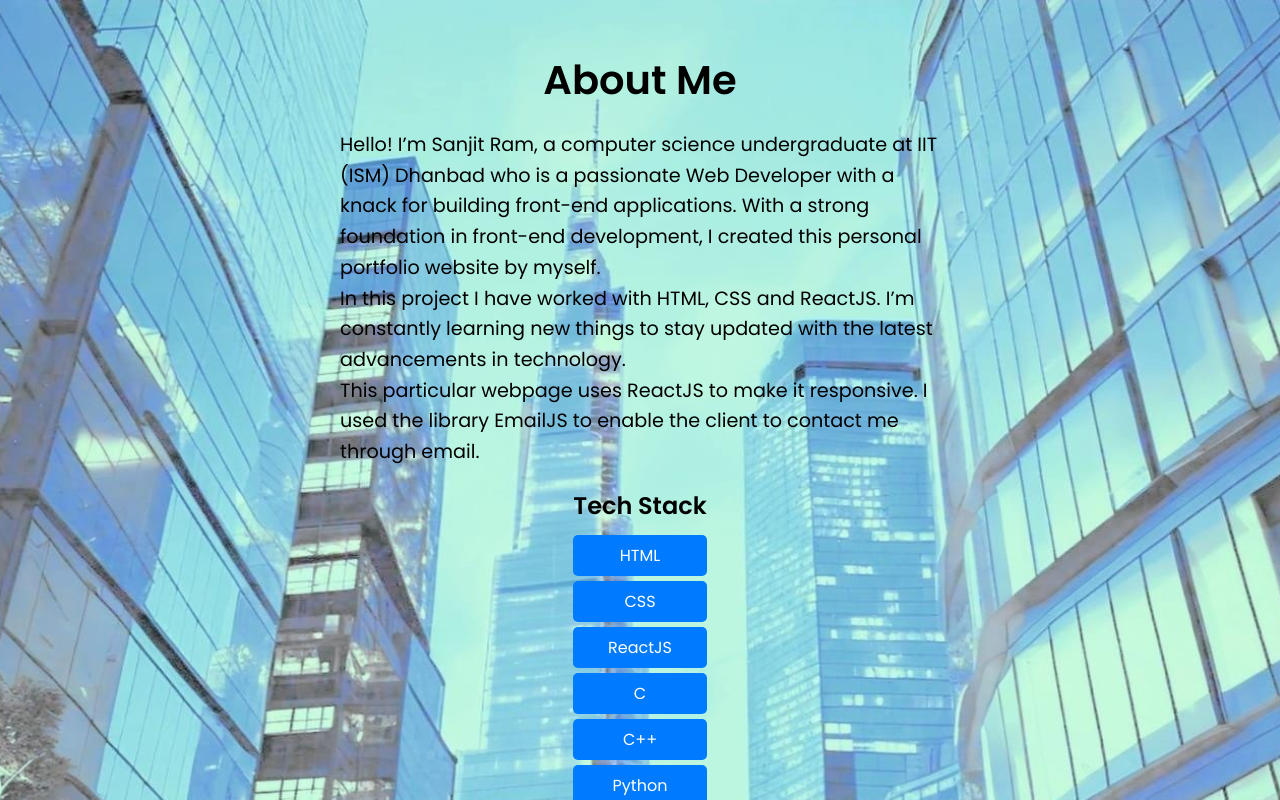
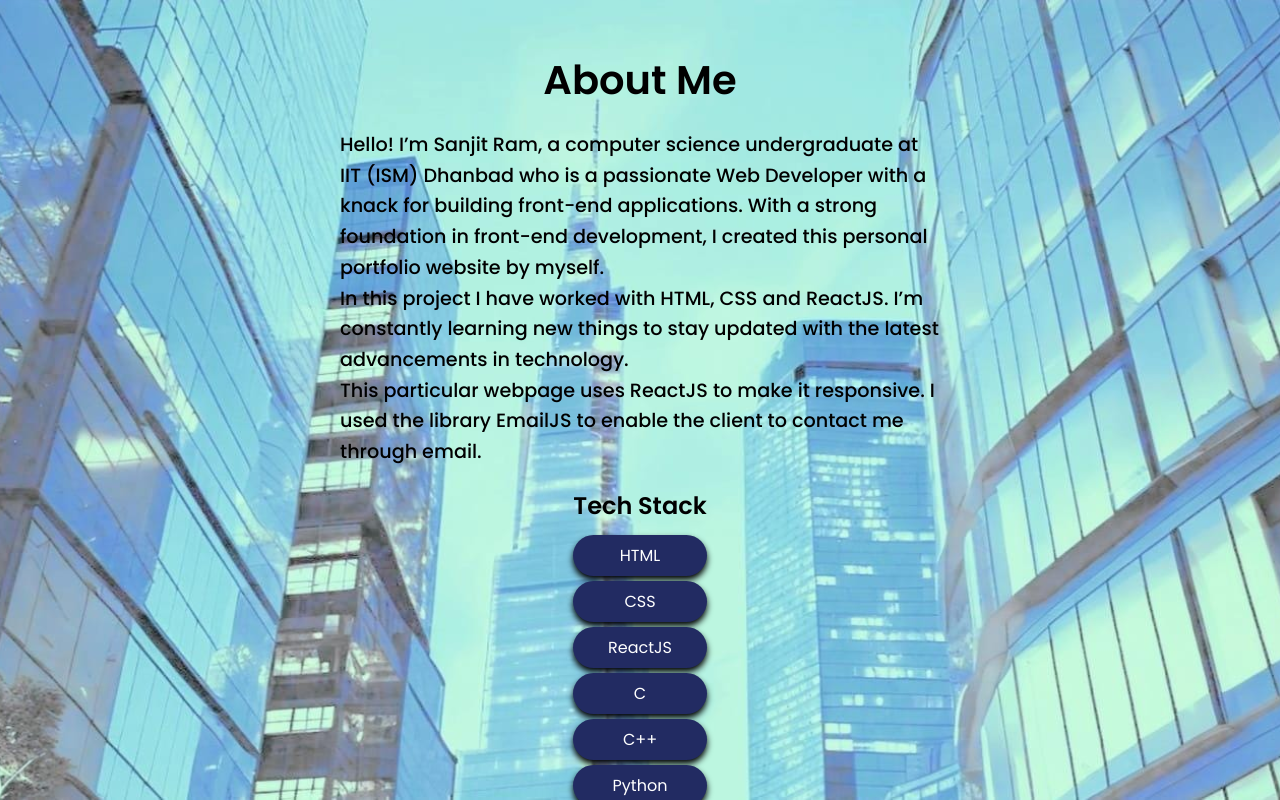
Before and after one commit to sanjitram/personal_portfolio, a React (Create React App) app: page / in a window 1280 px wide. Shown: the part 800-1600 px from the top of the page. Built offline with nearby package versions, Linux system fonts and the light colour scheme.

Commit message:
Update About.css

```diff
--- a/src/components/about/About.css
+++ b/src/components/about/About.css
@@ -1,8 +1,9 @@
-
-#{
+# {
   margin: 40px;
   text-align: center;
+  font-weight: bold;
 }
+
 #about {
   padding: 50px 20px;
   text-align: center;
@@ -31,6 +32,7 @@
   text-align: left;
   line-height: 1.6;
   font-size: larger;
+  font-weight: 500;
 }
 
 .skills-list {
@@ -48,10 +50,20 @@
 }
 
 .skills-list li {
-    background-color: #007bff;
+  background-color: #222b62;
   color: #fff;
   padding: 8px 12px;
   margin: 5px 0;
-    border-radius: 5px;
+  border-radius: 25px;
   font-size: 1em;
+  transition: transform 0.2s, background-color 0.2s, color 0.2s, box-shadow 0.2s;
+  cursor: pointer;
+  box-shadow: 0px 4px 6px rgba(0, 0, 0, 2);
 }
+
+.skills-list li:hover {
+  transform: scale(1.15);
+  background-color: #01d5ff;
+  color: #1b0505;
+  box-shadow: 0px 6px 8px rgba(0, 0, 0, 0.3);
+}
```
Lines whose indentation alone changed are shown as unchanged.
